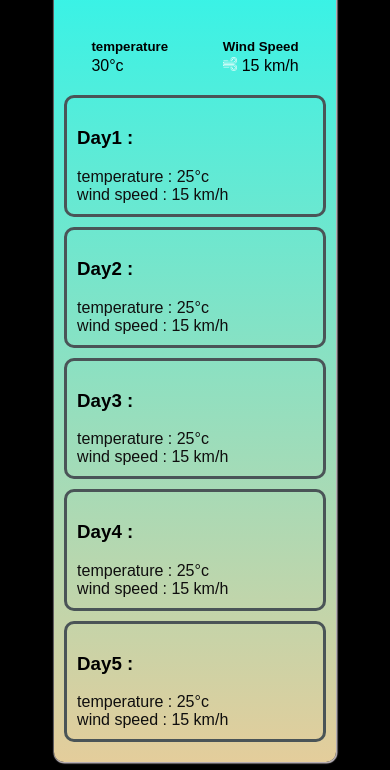
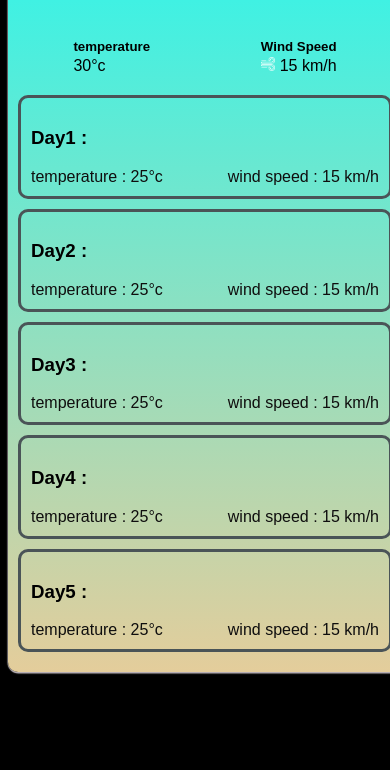
Before and after one commit to kattamuriNagabhushan/Weather-Report, a plain HTML site: page index.html in a window 390 px wide. Shown: the part 316-1086 px from the top of the page. After the commit the page ends 996 px from the top, so only its background shows below. Drawn offline with Linux system fonts and the light colour scheme.

Commit message:
width issue solved for small screen devices

```diff
--- a/styles.css
+++ b/styles.css
@@ -140,3 +140,9 @@ body{
     border-radius: 10px;
     border : 3px solid rgb(74, 84, 87);
 }
+
+@media screen and (max-width : 600px){
+    .card{
+        width : 100%;
+    }
+}
```
